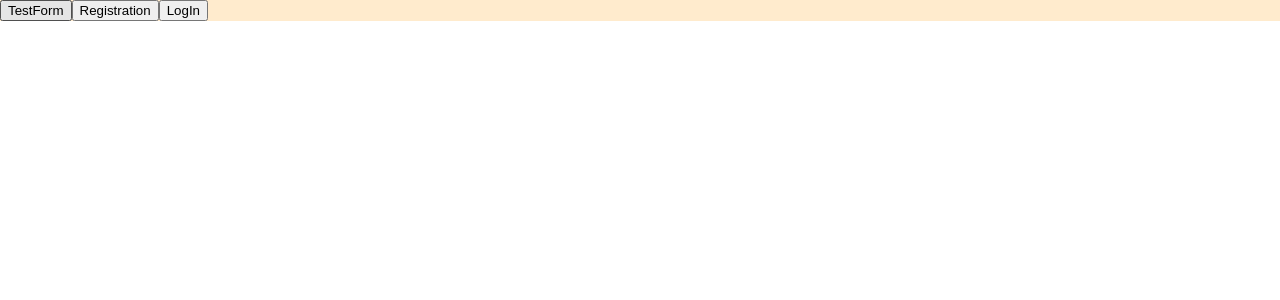
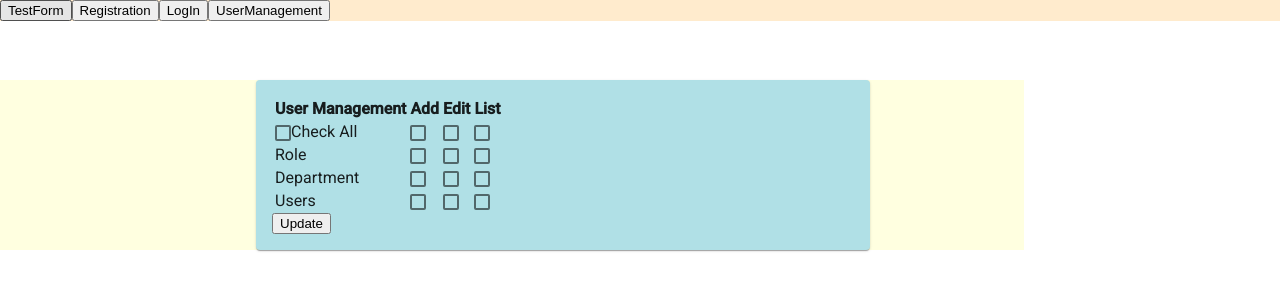
Before and after one commit to RiyaGuha1234/testProject, an Angular app: page /userMgmt in a window 1280 px wide. Before the commit this address led to /. Shown: the top 300 px of the page. Built offline with nearby package versions, Linux system fonts and the light colour scheme; sample sign-in values are in the browser's storage.

Commit message:
user management created

```diff
--- a/src/app/app-routing.module.ts
+++ b/src/app/app-routing.module.ts
@@ -8,6 +8,7 @@ import {HomeComponent} from './home/home.component';
 import {AuthGuardService} from './services/auth-guard.service';
 import {LogInGuardService} from './services/log-in-guard.service';
 import {ProfileEditComponent} from './profile-edit/profile-edit.component';
+import {UserMgmtComponent} from './user-mgmt/user-mgmt.component';
 
 const routes: Routes = [
   { path: 'home', component: HomeComponent },
@@ -18,6 +19,7 @@ const routes: Routes = [
   { path: 'login', canActivate: [LogInGuardService], component: LoginComponent },
   { path: 'profile', canActivate: [AuthGuardService], component: ProfileComponent },
   { path: 'editProfile', canActivate: [AuthGuardService], component: ProfileEditComponent },
+  { path: 'userMgmt', canActivate: [AuthGuardService], component: UserMgmtComponent },
 ];
 
 @NgModule({
--- a/src/app/app.module.ts
+++ b/src/app/app.module.ts
@@ -21,6 +21,8 @@ import { HomeComponent } from './home/home.component';
 import { ProfileEditComponent } from './profile-edit/profile-edit.component';
 import { LeftComponent } from './left/left.component';
 import { DndDirective } from './dnd.directive';
+import { UserMgmtComponent } from './user-mgmt/user-mgmt.component';
+import {MatCheckboxModule} from '@angular/material/checkbox';
 
 @NgModule({
   declarations: [
@@ -33,6 +35,7 @@ import { DndDirective } from './dnd.directive';
     ProfileEditComponent,
     LeftComponent,
     DndDirective,
+    UserMgmtComponent,
   ],
   imports: [
     BrowserModule,
@@ -48,7 +51,8 @@ import { DndDirective } from './dnd.directive';
     NoopAnimationsModule,
     HttpClientModule,
     MatIconModule,
-    MatSelectModule
+    MatSelectModule,
+    MatCheckboxModule
   ],
   providers: [],
   bootstrap: [AppComponent]
--- a/src/app/home/home.component.html
+++ b/src/app/home/home.component.html
@@ -2,6 +2,7 @@
   <button [routerLink]="['/testForm']">TestForm</button>
   <button [routerLink]="['/registration']">Registration</button>
   <button  [routerLink]="['/login']">LogIn</button>
+  <button  [routerLink]="['/userMgmt']">UserManagement</button>
 <!--  <button  *ngIf="isAuthenticated">Log out</button>-->
 <!--  <button [routerLink]="['/profile']">Profile</button>-->
 </div>
--- a/src/app/login/login.component.ts
+++ b/src/app/login/login.component.ts
@@ -16,7 +16,8 @@ export class LoginComponent implements OnInit {
   isLoggedIn = false;
   showLogOut =  false;
   // emailPattern = '^([a-zA-Z0-9_\\-\\.]+)@([a-zA-Z0-9_\\-\\.]+)\\.([a-zA-Z]{2,5})$';
-  emailPattern = '^([a-zA-Z0-9_\\-\\.]+)@([a-zA-Z0-9_\\-\\.]+)\\.com';
+  // emailPattern = '^([a-zA-Z0-9_\\-\\.]+)@([a-zA-Z0-9_\\-\\.]+)\\.com';
+  emailPattern = '[A-Za-z0-9._%-]+@[A-Za-z0-9._%-]+\\.[a-z]{2,3}';
   constructor(private http: HttpClient , private router: Router , private  authService: AuthService) {
     this.loginForm = new FormGroup({
       email: new FormControl('', [Validators.required, Validators.pattern(this.emailPattern)]),
--- a/src/app/profile-edit/profile-edit.component.ts
+++ b/src/app/profile-edit/profile-edit.component.ts
@@ -41,7 +41,9 @@ export class ProfileEditComponent implements OnInit {
   }
 
   ngOnInit(): void {
+    console.log(window.location.href);
   }
+
   Update(){
     if(this.editProfileForm.value === null){
       this.showError = true;
--- a/src/app/registration/registration.component.ts
+++ b/src/app/registration/registration.component.ts
@@ -12,7 +12,7 @@ export class RegistrationComponent implements OnInit {
   registrationFormTest: FormGroup;
   countries: any[] = [];
   // emailPattern = '^([a-zA-Z0-9_\\-\\.]+)@([a-zA-Z0-9_\\-\\.]+)\\.([a-zA-Z]{2,5})$';
-  emailPattern = '^([a-zA-Z0-9_\\-\\.]+)@([a-zA-Z0-9_\\-\\.]+)\\.com';
+  emailPattern = '[A-Za-z0-9._%-]+@[A-Za-z0-9._%-]+\\.[a-z]{2,3}';
   constructor(private http: HttpClient) {
     this.registrationForm = new FormGroup({
       email: new FormControl('', [Validators.required, Validators.pattern(this.emailPattern)]),
--- a/src/app/services/log-in-guard.service.ts
+++ b/src/app/services/log-in-guard.service.ts
@@ -30,6 +30,7 @@ export class LogInGuardService implements CanActivate{
   canActivate(route: ActivatedRouteSnapshot, state: RouterStateSnapshot): boolean
   {
     if(localStorage.getItem('user')){
+      this.router.navigate(['profile']);
       return false;
     }else {
       return true;
--- /dev/null
+++ b/src/app/user-mgmt/user-mgmt.component.html
@@ -0,0 +1,36 @@
+
+<div id="user-management-div" style="background-color: lightyellow">
+  <div fxFlex="25">
+<!--    <app-left></app-left>-->
+  </div>
+  <div  fxFlex="60">
+    <mat-card style="background-color: powderblue">
+      <table class="table table-hover">
+        <thead>
+        <th colspan="4">User Management</th>
+        <th colspan="4">Add</th>
+        <th colspan="4">Edit</th>
+        <th colspan="4">List</th>
+        </thead>
+        <tbody>
+        <tr>
+          <td colspan="4"><mat-checkbox class="example-margin" [ngModel]="isAllSelected" (change)="allCheck()"></mat-checkbox>Check All</td>
+          <td colspan="4"><mat-checkbox class="example-margin" [(ngModel)]="addCheckAll" (change)="addCheckAllFunction()"></mat-checkbox></td>
+          <td colspan="4"><mat-checkbox class="example-margin"[(ngModel)]="editCheckAll" (change)="editCheckAllFunction()"></mat-checkbox></td>
+          <td colspan="4"><mat-checkbox class="example-margin"[(ngModel)]="listCheckAll" (change)="listCheckAllFunction()"></mat-checkbox></td>
+        </tr>
+        <tr *ngFor="let data of userManagementData">
+          <td colspan="4">{{data.name}}</td>
+          <td colspan="4"><mat-checkbox class="example-margin" [(ngModel)]="data.add" (change)="moduleAdd(data.add)"></mat-checkbox></td>
+          <td colspan="4"><mat-checkbox class="example-margin" [(ngModel)]="data.edit" (change)="moduleEdit(data.edit)"></mat-checkbox></td>
+          <td colspan="4"><mat-checkbox class="example-margin" [(ngModel)]="data.list" (change)="moduleList(data.list)"></mat-checkbox></td>
+        </tr>
+        </tbody>
+      </table>
+      <button (click)="UpdateUserData()">Update</button>
+    </mat-card>
+
+  </div>
+  <div  fxFlex="15"></div>
+
+</div>
--- /dev/null
+++ b/src/app/user-mgmt/user-mgmt.component.ts
@@ -0,0 +1,135 @@
+import { Component, OnInit } from '@angular/core';
+import {HttpClient} from '@angular/common/http';
+
+@Component({
+  selector: 'app-user-mgmt',
+  templateUrl: './user-mgmt.component.html',
+  styleUrls: ['./user-mgmt.component.scss']
+})
+export class UserMgmtComponent implements OnInit {
+  userManagementData: any[] = [];
+  isAllSelected = false;
+  addCheckAll = false;
+  listCheckAll = false;
+  editCheckAll = false;
+  constructor(private http: HttpClient) {
+    this.http.get('assets/userMgmt.json').subscribe((data: any) => {
+      this.userManagementData = data;
+      console.log(this.userManagementData);
+    });
+  }
+
+  ngOnInit(): void {
+    this.isAllSelected = false;
+    this.addCheckAll = false;
+    this.listCheckAll = false;
+    this.editCheckAll = false;
+  }
+  allCheck() {
+    if (this.isAllSelected === false) {
+      this.isAllSelected = true;
+      if (this.userManagementData.length > 0) {
+        for (let i = 0; i < this.userManagementData.length; i++) {
+          this.userManagementData[i].edit = true;
+          this.userManagementData[i].add = true;
+          this.userManagementData[i].list = true;
+        }
+      }
+      this.editCheckAll = true;
+      this.addCheckAll = true;
+      this.listCheckAll = true;
+    }
+    else{
+        this.isAllSelected = false;
+        if(this.userManagementData.length > 0) {
+        for (let i = 0; i < this.userManagementData.length; i++) {
+          this.userManagementData[i].edit = false;
+          this.userManagementData[i].add = false;
+          this.userManagementData[i].list = false;
+      }
+        this.editCheckAll = false;
+        this.addCheckAll = false;
+        this.listCheckAll = false;
+      }
+    }
+    // if(this.addCheckAll === true && this.editCheckAll === true  && this.listCheckAll === true){
+    //   this.isAllSelected = true;
+    // }
+
+  }
+
+  UpdateUserData(){
+    console.log(this.userManagementData);
+  }
+  addCheckAllFunction(){
+    if(this.addCheckAll === true){
+      for(let i = 0 ; i < this.userManagementData.length ; i++){
+        this.userManagementData[i].add = true;
+      }
+      if(this.listCheckAll === true && this.editCheckAll === true){
+        this.isAllSelected = true;
+      }
+    }
+    else{
+      for(let i = 0 ; i < this.userManagementData.length ; i++){
+        this.userManagementData[i].add = false;
+      }
+      this.isAllSelected = false;
+    }
+  }
+  editCheckAllFunction(){
+    if(this.editCheckAll === true){
+      for(let i = 0 ; i < this.userManagementData.length ; i++){
+        this.userManagementData[i].edit = true;
+      }
+      if(this.listCheckAll === true && this.addCheckAll === true){
+        this.isAllSelected = true;
+      }
+    }
+    else{
+      for(let i = 0 ; i < this.userManagementData.length ; i++){
+        this.userManagementData[i].edit = false;
+      }
+      this.isAllSelected = false;
+    }
+
+
+  }
+  listCheckAllFunction(){
+    if(this.listCheckAll === true){
+      for(let i = 0 ; i < this.userManagementData.length ; i++){
+        this.userManagementData[i].list = true;
+      }
+      if(this.addCheckAll === true && this.editCheckAll === true){
+        this.isAllSelected = true;
+      }
+    }
+    else{
+      for(let i = 0 ; i < this.userManagementData.length ; i++){
+        this.userManagementData[i].list = false;
+      }
+      this.isAllSelected = false;
+    }
+  }
+
+  moduleAdd(data){
+    if(data === false){
+      this.isAllSelected = false;
+      this.addCheckAll = false;
+    }
+  }
+  moduleEdit(data){
+    if(data === false){
+      this.isAllSelected = false;
+      this.editCheckAll = false;
+    }
+  }
+  moduleList(data){
+    if(data === false){
+      this.isAllSelected = false;
+      this.listCheckAll = false;
+    }
+
+  }
+
+}
--- /dev/null
+++ b/src/assets/userMgmt.json
@@ -0,0 +1,21 @@
+[
+    {
+      "name": "Role",
+      "edit": false,
+      "add":  false,
+      "list": false
+    },
+    {
+      "name": "Department",
+      "edit": false,
+      "add":  false,
+      "list": false
+    },
+    {
+      "name": "Users",
+      "edit": false,
+      "add":  false,
+      "list": false
+    }
+
+]
```
Also changed, not shown: src/app/user-mgmt/user-mgmt.component.scss (added), 1 other file (tests, documents, lock files or other folders).
